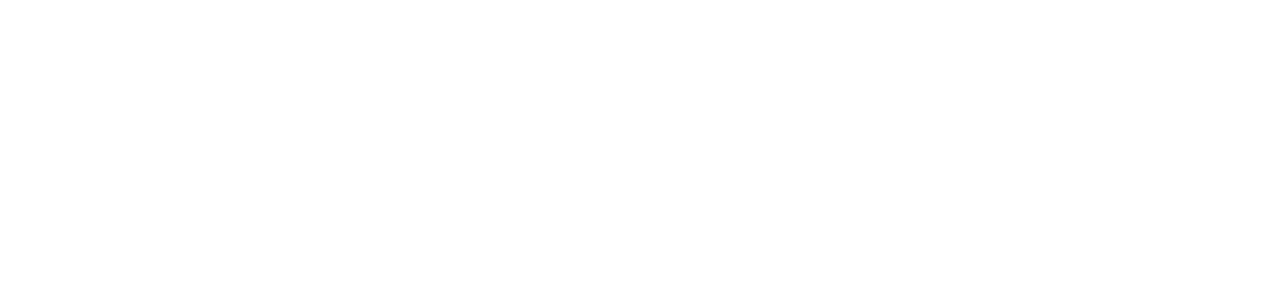
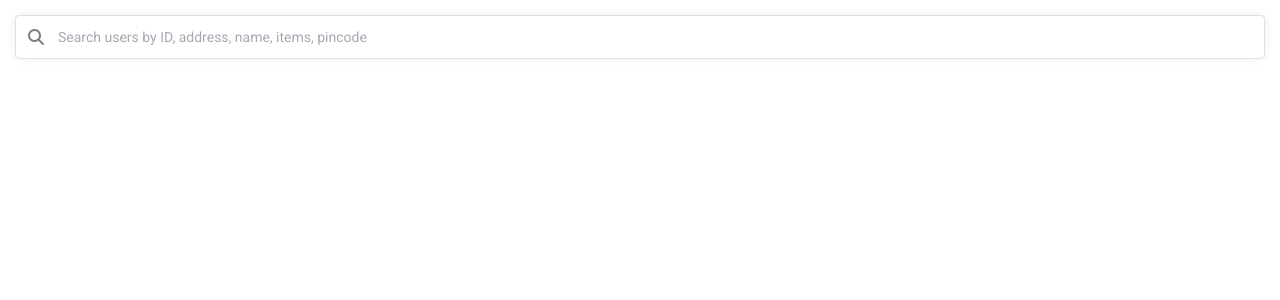
Before and after one commit to PezCoder/search-users, a React (Create React App) app: page / in a window 1280 px wide. Shown: the top 300 px of the page. Built offline with nearby package versions, Linux system fonts and the light colour scheme.

Commit message:
Add sass support, base stylings, Search bar component

```diff
--- a/package.json
+++ b/package.json
@@ -7,6 +7,7 @@
     "@testing-library/jest-dom": "^4.2.4",
     "@testing-library/react": "^9.5.0",
     "@testing-library/user-event": "^7.2.1",
+    "node-sass": "^4.14.1",
     "react": "^16.13.1",
     "react-dom": "^16.13.1",
     "react-redux": "^7.2.0",
--- a/public/index.html
+++ b/public/index.html
@@ -25,6 +25,7 @@
       Learn how to configure a non-root public URL by running `npm run build`.
     -->
     <title>React Redux App</title>
+    <script async src="https://kit.fontawesome.com/91915f6296.js" crossorigin="anonymous"></script>
   </head>
   <body>
     <noscript>You need to enable JavaScript to run this app.</noscript>
--- a/src/App.js
+++ b/src/App.js
@@ -1,6 +1,9 @@
 import React, {useEffect} from 'react';
 import {useDispatch, useSelector, shallowEqual} from 'react-redux';
 import {loadUsers} from './redux/users/users';
+import SearchBar from './components/search/SearchBar';
+import './styles/base.scss';
+import './app.scss';
 
 function App() {
   const dispatch = useDispatch();
@@ -13,8 +16,9 @@
   console.log(users);
 
   return (
-    <div className="App">
-    </div>
+    <main>
+      <SearchBar />
+    </main>
   );
 }
 
--- /dev/null
+++ b/src/app.scss
@@ -0,0 +1,3 @@
+main {
+    padding: 15px;
+}
--- /dev/null
+++ b/src/components/search/SearchBar.js
@@ -0,0 +1,52 @@
+import React, { useState, useRef, useEffect } from 'react';
+import PropTypes from 'prop-types';
+import './searchBar.scss';
+
+function SearchBar({ type, onChange, onClick }) {
+  const [value, setValue] = useState('');
+  const searchInputRef = useRef(null);
+
+  useEffect(
+    () => {
+      onChange && onChange(value);
+    },
+    [value, onChange]
+  );
+
+  function onCrossClick() {
+    setValue('');
+    onChange('');
+    searchInputRef.current.focus();
+  }
+
+  return (
+    <div className="search-bar" onClick={onClick}>
+      <i className="fas fa-search search-bar__icon-search"></i>
+      <input
+        className="search-bar__input"
+        type="text"
+        value={value}
+        onChange={event => setValue(event.target.value)}
+        autoCapitalize="off"
+        autoComplete="off"
+        placeholder="Search users by ID, address, name, items, pincode"
+        ref={searchInputRef}
+      />
+      {value && (
+        <i
+          className="fas fa-times search-bar__icon-cross"
+          onClick={onCrossClick}
+        />
+      )}
+    </div>
+  );
+}
+
+SearchBar.propTypes = {
+  type: PropTypes.oneOf(['static']),
+  initialValue: PropTypes.string,
+  onChange: PropTypes.func,
+  onClick: PropTypes.func,
+};
+
+export default SearchBar;
--- /dev/null
+++ b/src/components/search/searchBar.scss
@@ -0,0 +1,34 @@
+@import '../../styles/variables.scss';
+
+.search-bar {
+    height: 44px;
+    border-radius: 4px;
+    box-shadow: 0 0 8px 0 rgba(45, 45, 50, 0.08);
+    border: solid 1px $color-border;
+    background-color: white;
+    display: flex;
+    padding: 0 12px;
+    align-items: center;
+
+    &__input {
+        border: 0;
+        line-height: 1.43;
+        font-size: 14px;
+        flex: 1;
+        color: $color-primary-text;
+    }
+
+    &__icon-search {
+        margin-right: 12px;
+    }
+
+    &__icon-cross {
+        margin-left: 12px;
+    }
+
+    &__icon-search,
+    &__icon-cross {
+        font-size: 16px;
+        color: $color-secondary-text;
+    }
+}
--- /dev/null
+++ b/src/styles/base.scss
@@ -0,0 +1,66 @@
+@import './variables.scss';
+@import url('https://fonts.googleapis.com/css2?family=Roboto:wght@300;400;700&display=swap');
+
+// apply a natural box layout model to all elements, but allowing components to change
+// https://www.paulirish.com/2012/box-sizing-border-box-ftw/
+html {
+    box-sizing: border-box;
+    height:100%;
+    // By default elements with cursor:pointer has a blue highlight color for phones
+    -webkit-tap-highlight-color: rgba(0, 0, 0, 0);
+    scroll-behavior: smooth;
+}
+*, *:before, *:after {
+    box-sizing: inherit;
+}
+
+/*
+    Change Default Autocomplete styles in Chrome
+    https://css-tricks.com/snippets/css/change-autocomplete-styles-webkit-browsers/
+*/
+input:-webkit-autofill,
+input:-webkit-autofill:hover,
+input:-webkit-autofill:focus,
+textarea:-webkit-autofill,
+textarea:-webkit-autofill:hover,
+textarea:-webkit-autofill:focus,
+select:-webkit-autofill,
+select:-webkit-autofill:hover,
+select:-webkit-autofill:focus {
+  transition: background-color 5000s ease-in-out 0s;
+}
+
+/* Clear default X from all kind of inputs */
+input::-ms-clear {  display: none; width : 0; height: 0; }
+input::-ms-reveal {  display: none; width : 0; height: 0; }
+
+body {
+    position: relative;
+    min-height: 100%;
+    overflow-x: hidden;
+    color: $color-primary-text;
+    -webkit-font-smoothing: antialiased;
+        -moz-osx-font-smoothing: grayscale;
+    font-family: 'Roboto', sans-serif;
+}
+
+// Inputs
+input, textarea {
+    font-family: inherit;
+    // Remove default browser specific styling for inputs
+    appearance: none;
+
+    &::placeholder {
+        color: $color-placeholder;
+    }
+
+    &:focus {
+        outline: 0;
+    }
+}
+
+.ellipsis {
+    white-space: nowrap;
+    overflow: hidden;
+    text-overflow: ellipsis;
+}
--- /dev/null
+++ b/src/styles/variables.scss
@@ -0,0 +1,6 @@
+$color-background-grey: #F2F3F4;
+$color-placeholder: #A5AAB2;
+$color-primary-text: #4E5458;
+$color-secondary-text: #7D807A;
+$color-highlight-text: #7DACE9;
+$color-border: #e0e0e5;
```
Also changed, not shown: 1 other file (tests, documents, lock files or other folders).
